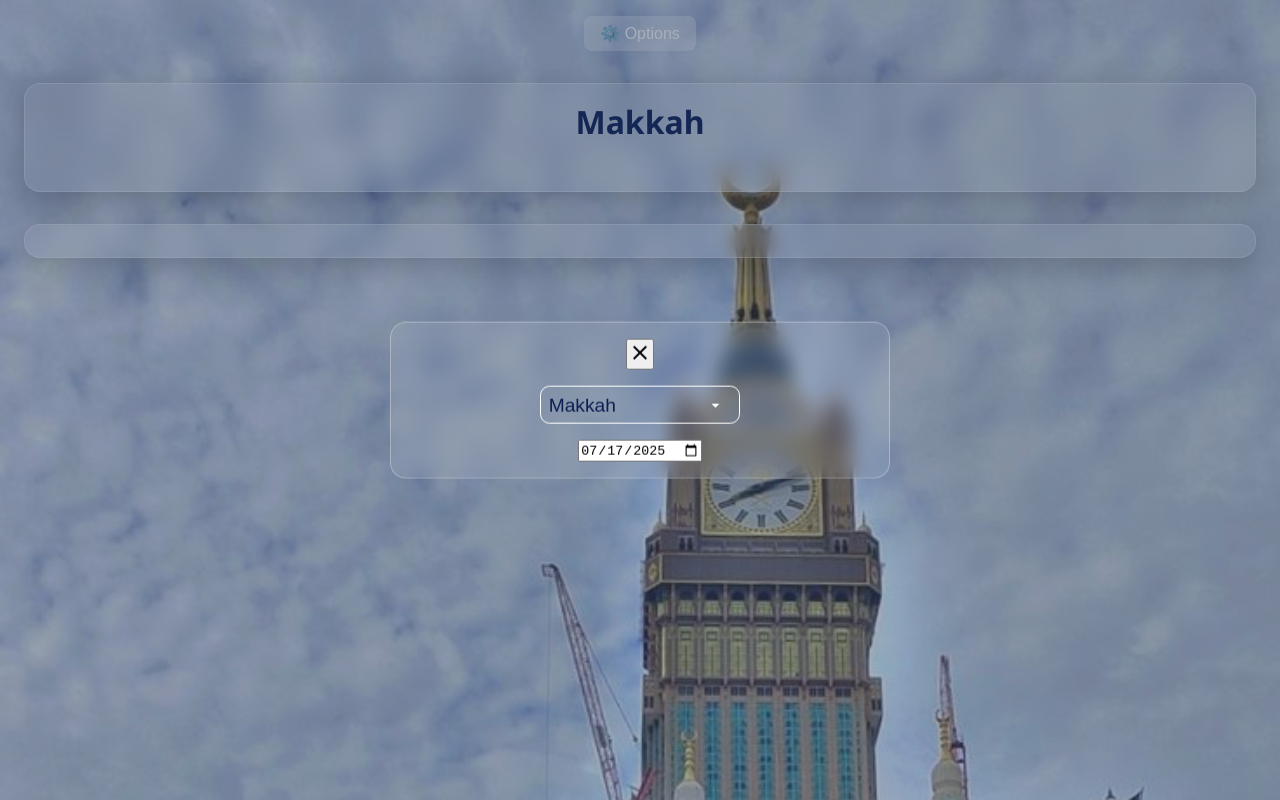
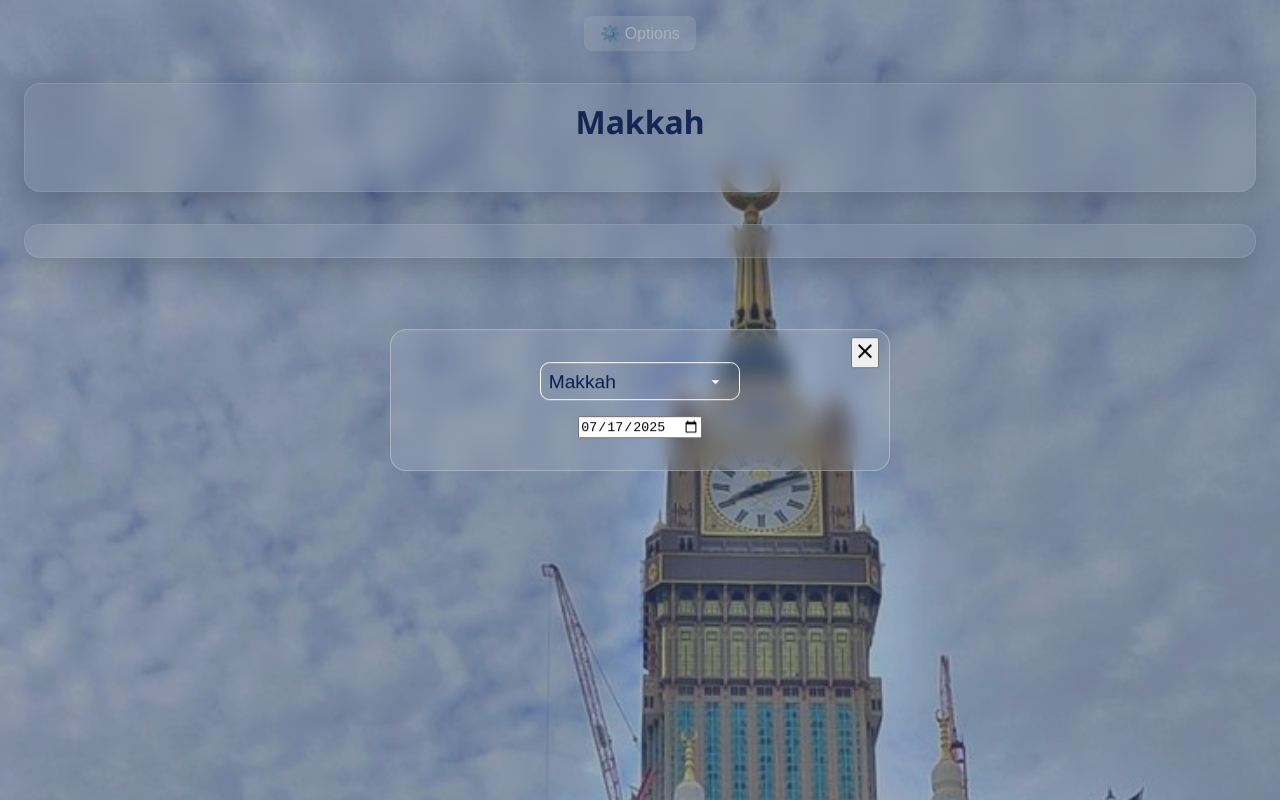
Before and after one commit to hibahdesu/Prayer-Times-App, a website: page index.html in a window 1280 px wide. Both pictures are taken after a click on the button "⚙️ Options". Drawn offline with nearby package versions, Linux system fonts and the light colour scheme; no server answers.

Commit message:
Update the nav

```diff
--- a/index.html
+++ b/index.html
@@ -14,8 +14,8 @@
             <button id="toggleNav" class="toggle-button">⚙️ Options</button>
         </div>
 
-       <div class="nav-selection">
-        <button class="close-btn btn">
+       <div class="nav-selection flex hidden">
+        <button class="close-btn">
             <span class="material-symbols-outlined">
                     close
             </span>
--- a/scripts.js
+++ b/scripts.js
@@ -106,15 +106,13 @@
 }
 
 toggleBtn.addEventListener('click', () => {
-  navSelection.style.display =
-    navSelection.style.display === 'flex' ? 'none' : 'flex';
-    document.body.classList.add('modal-open');
+  // navSelection.style.display =
+  //   navSelection.style.display === 'flex' ? 'none' : 'flex';
+  navSelection.classList.remove('hidden');
+  document.body.classList.add('modal-open');
+  toggleBtn.classList.remove('pulse');
 });
 
-// Remove animation after first click
-toggleBtn.addEventListener('click', () => {
-  toggleBtn.classList.remove('pulse');
-});
 
 
 // Initial Load
--- a/styles.css
+++ b/styles.css
@@ -89,18 +89,6 @@
 }
 
 
-/*
-<div class="card" id=${name}>
-            <div class="card-header">
-              <h1>${name}</h1>
-            </div>
-            <div class="card-body center">
-              <h1>${time}</h1>
-            </div>
-</div>
-
-*/
-
 .card {
     display: flex;
     justify-content: space-between;
@@ -123,7 +111,6 @@
 }
 
 .nav-selection {
-    display: none;
     width: 50%;
     max-width: 500px;
     max-height: 90vh;
@@ -136,7 +123,7 @@
     background: rgba(255, 255, 255, 0.1);
     backdrop-filter: blur(10px);
     border-radius: 1em;
-    padding: 1em;
+    padding: 2em;
     border: 1px solid rgba(255, 255, 255, 0.3);
     transition: all 0.3s ease-in-out;
     position: fixed;
@@ -144,6 +131,12 @@
     top: 50%;
     left: 50%;
     transform: translate(-50%, -50%);
+}
+
+.close-btn {
+    position: absolute;
+    top: 5%;
+    right: 2%;
 }
 
 .toggle-button {
@@ -210,3 +203,7 @@
     width: 48%;
   }
 }
+
+.hidden {
+    display: none;
+}
```
